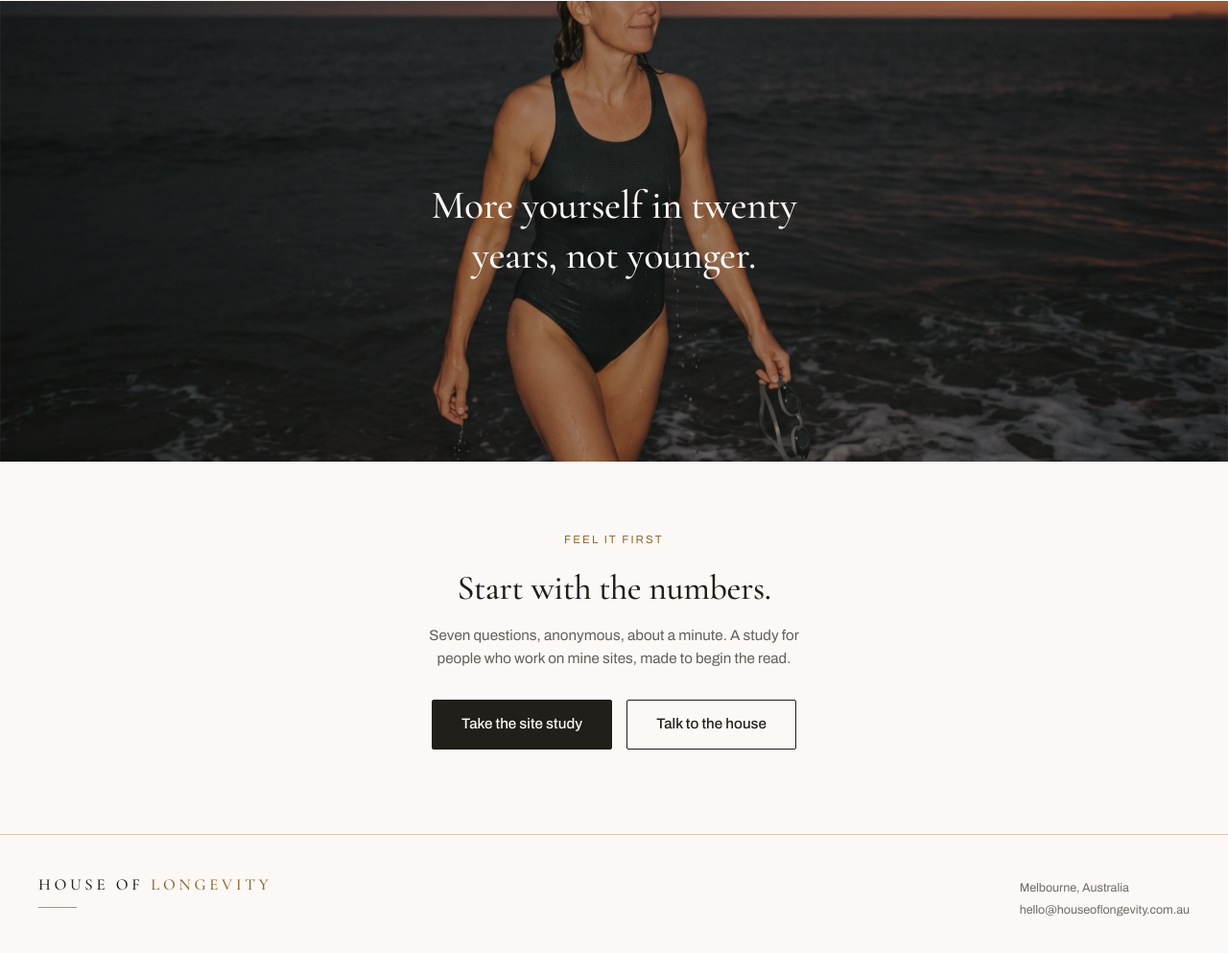
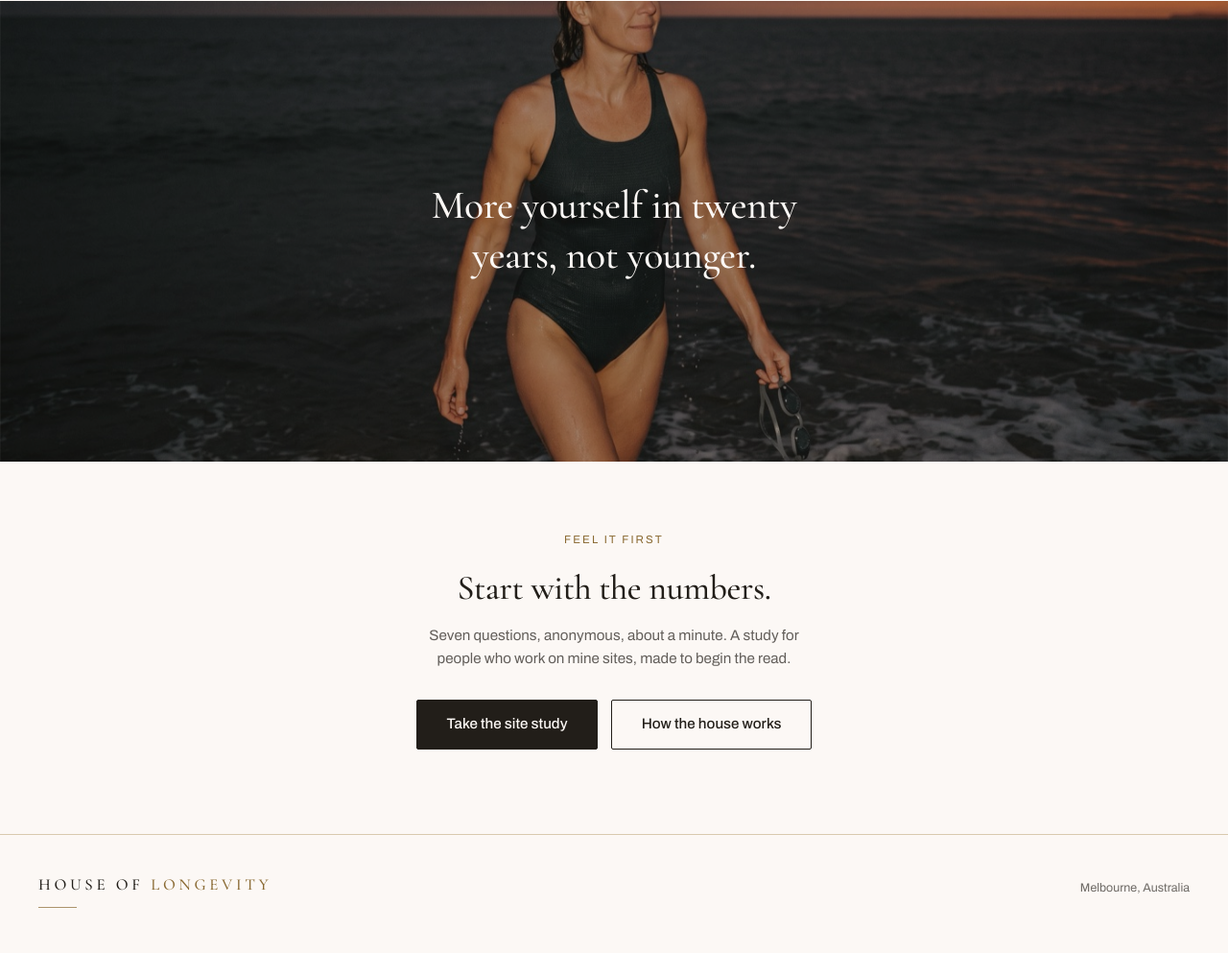
Before and after one commit to Mishav333/hol-site-study-live, a plain HTML site: page index.html in a window 1280 px wide. Shown: the part 1181-2174 px from the top of the page at 96% size. Drawn offline with nearby package versions, Linux system fonts and the light colour scheme.

Commit message:
Remove placeholder contact email; CTA goes to in-page section

```diff
--- a/index.html
+++ b/index.html
@@ -226,7 +226,7 @@ img{display:block;max-width:100%;height:auto}
   <p class="muted">Seven questions, anonymous, about a minute. A study for people who work on mine sites, made to begin the read.</p>
   <div class="cta-inline">
     <a class="btn btn-solid" href="/study/">Take the site study</a>
-    <a class="btn btn-outline" href="mailto:hello@houseoflongevity.com.au">Talk to the house</a>
+    <a class="btn btn-outline" href="#house">How the house works</a>
   </div>
 </section>
 
@@ -237,8 +237,7 @@ img{display:block;max-width:100%;height:auto}
       <div class="gold-rule"></div>
     </div>
     <div class="meta">
-      Melbourne, Australia<br>
-      <a href="mailto:hello@houseoflongevity.com.au">hello@houseoflongevity.com.au</a>
+      Melbourne, Australia
     </div>
   </div>
 </footer>
```
